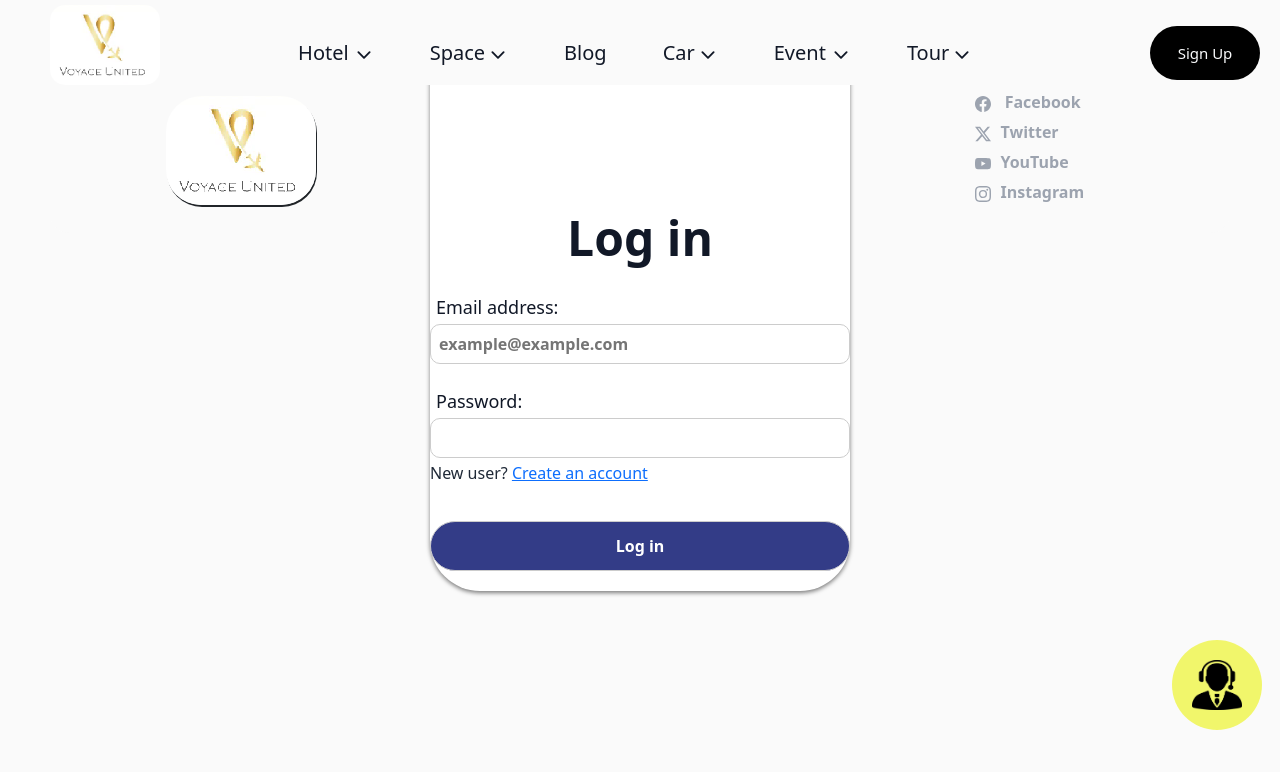
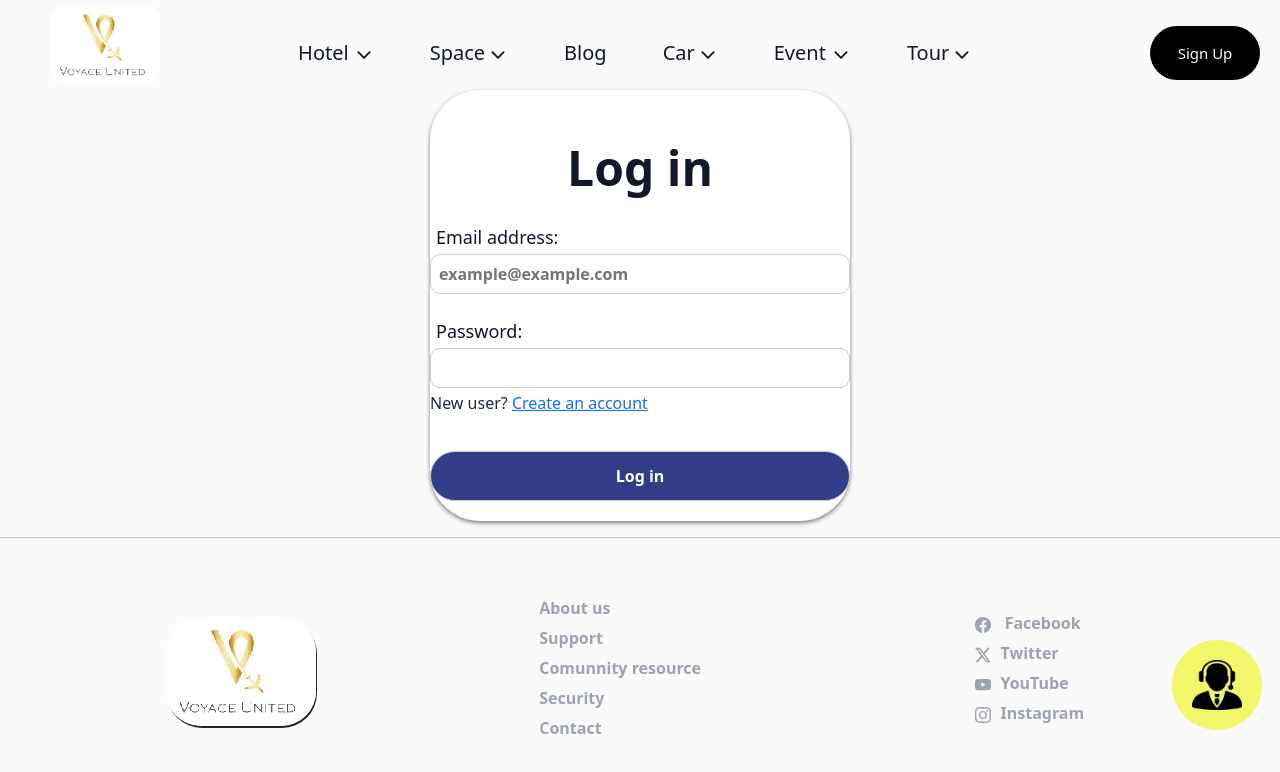
Before and after one commit to LauElToro/VoyageProduccion, a React (Vite) app: page /login in a window 1280 px wide. Shown: the top 772 px of the page. Built offline with nearby package versions, Linux system fonts and the light colour scheme.

Commit message:
Arreglos

```diff
--- a/src/pages/LoginForm.jsx
+++ b/src/pages/LoginForm.jsx
@@ -103,7 +103,7 @@ const Contenedorform = styled.div`
   "Noto Color Emoji";
 
 h1 {
-    margin-top: 150px;
+  margin-top: 50px;
   display: flex;
   align-items: center;
   justify-content: center;
@@ -119,10 +119,19 @@ const Contenedorform = styled.div`
 }
 
 form {
-    margin-top: 600px;
   width: 100%;
 }
-
+.form {
+  display: flex;
+  justify-content: space-around;
+  background-color: #ffff;
+  border-radius: 50px;
+  position: relative;
+  margin-top: 50px;
+  box-shadow: 0 2px 4px rgba(0, 0, 0, 0.5);
+  margin-top: 90px;
+}
+}
 label {
   margin-left: 6px;
   display: flex;
@@ -164,6 +173,7 @@ const Contenedorform = styled.div`
   }
 }
 `;
+
 
 // Styled components for Popup
 const Popup = styled.div`
--- a/src/pages/Register.jsx
+++ b/src/pages/Register.jsx
@@ -121,7 +121,7 @@ const Contenedorform = styled.div`
   "Noto Color Emoji";
 
 h1 {
-    margin-top: 150px;
+  margin-top: 50px;
   display: flex;
   align-items: center;
   justify-content: center;
@@ -137,10 +137,19 @@ const Contenedorform = styled.div`
 }
 
 form {
-    margin-top: 600px;
   width: 100%;
 }
-
+.form {
+  display: flex;
+  justify-content: space-around;
+  background-color: #ffff;
+  border-radius: 50px;
+  position: relative;
+  margin-top: 50px;
+  box-shadow: 0 2px 4px rgba(0, 0, 0, 0.5);
+  margin-top: 90px;
+}
+}
 label {
   margin-left: 6px;
   display: flex;
@@ -182,7 +191,6 @@ const Contenedorform = styled.div`
   }
 }
 `;
-
 // Styled components for Popup
 const Popup = styled.div`
   position: fixed;
```
Lines whose indentation alone changed are shown as unchanged.
